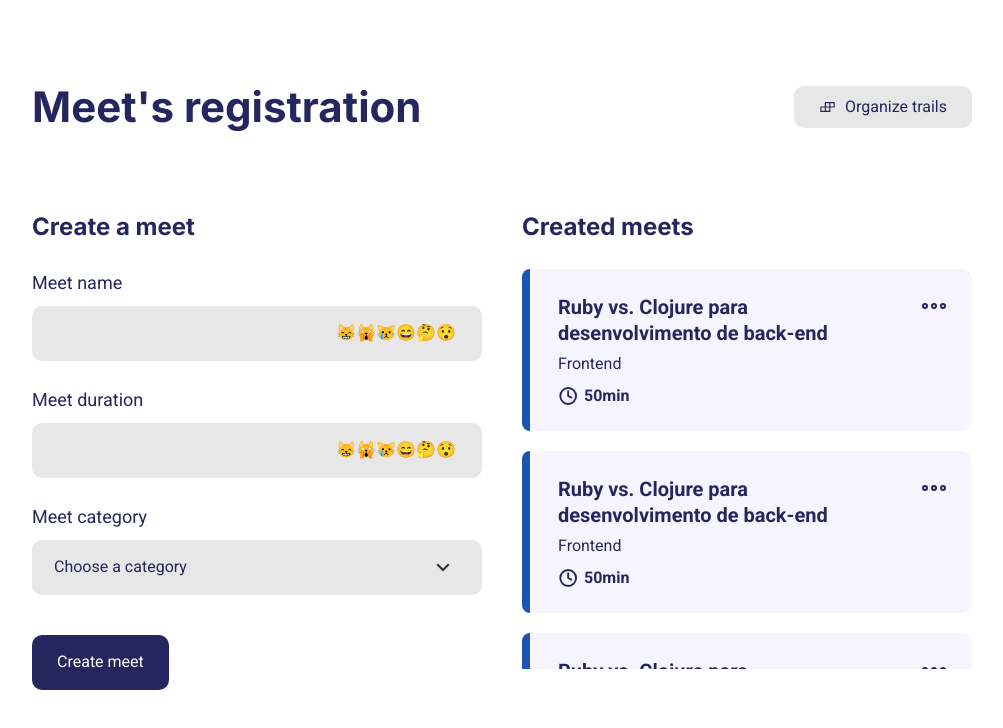
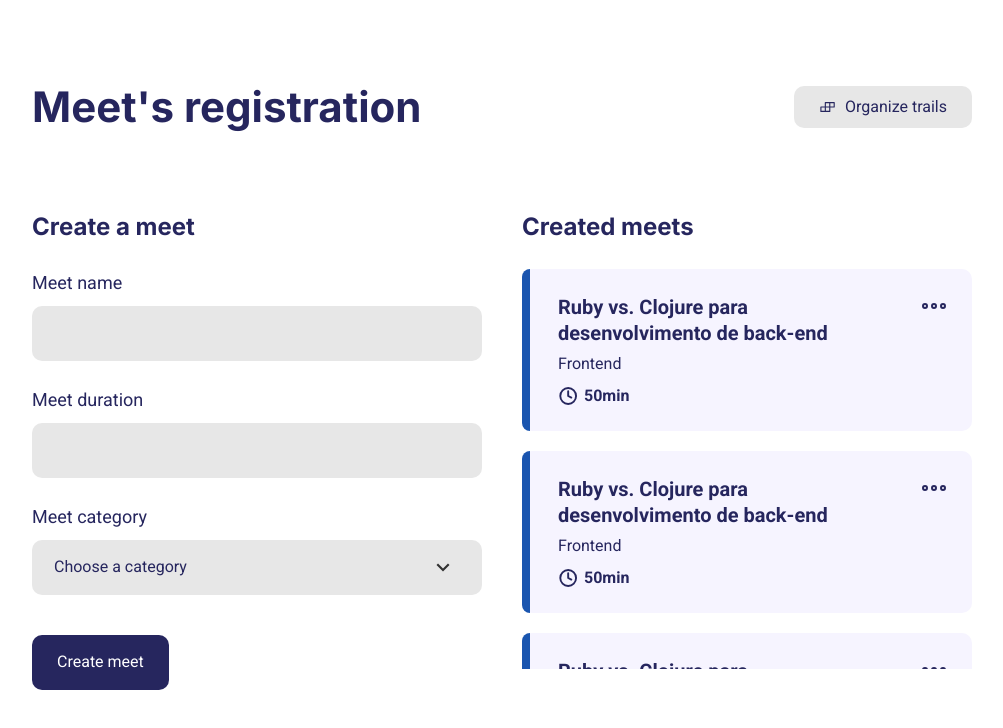
Before and after one commit to emkis/meetapp, a Vue app: page / in a window 1280 px wide. Shown: the top 728 px of the page, without its empty margins (138-1141 px from the left). Built offline with nearby package versions, Linux system fonts and the light colour scheme.

Commit message:
remove unused styles

```diff
--- a/src/components/BaseInput.vue
+++ b/src/components/BaseInput.vue
@@ -2,7 +2,6 @@
   <div class="input-group" :class="{ 'has-error': hasError, valid: isValid }">
     <label @click="focus">{{ label }}</label>
 
-    <div class="wrapper">
     <input
       ref="input"
       @input="updateValue"
@@ -10,7 +9,6 @@
       :value="value"
       :aria-label="label"
     />
-    </div>
 
     <div class="message" v-if="hasError"><slot name="requirements" /></div>
   </div>
@@ -84,7 +82,7 @@ export default {
   input {
     width: 100%;
     min-height: rem(55px);
-    padding: rem(8px 60px 8px 20px);
+    padding: rem(8px 20px);
 
     box-shadow: none;
     border: 2px solid transparent;
@@ -101,19 +99,6 @@ export default {
     }
   }
 
-  > .wrapper {
-    position: relative;
-
-    &::before {
-      position: absolute;
-      content: '😸🙀😿😄🤔😯';
-      top: 50%;
-      right: rem(26px);
-      transform: translateY(-50%);
-      pointer-events: none;
-    }
-  }
-
   > .message {
     margin-top: rem(6px);
     font-size: rem(14px);
```
Lines whose indentation alone changed are shown as unchanged.
